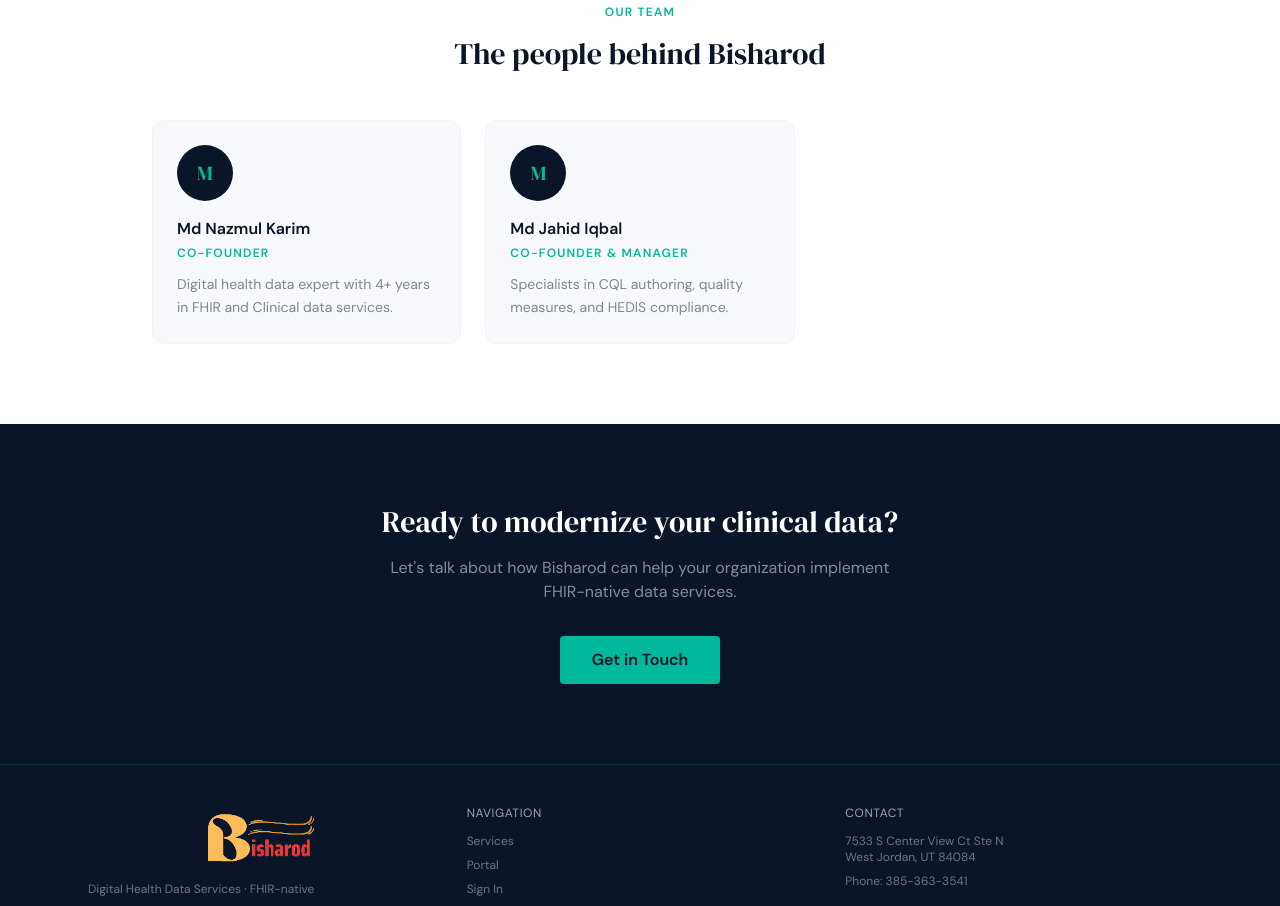
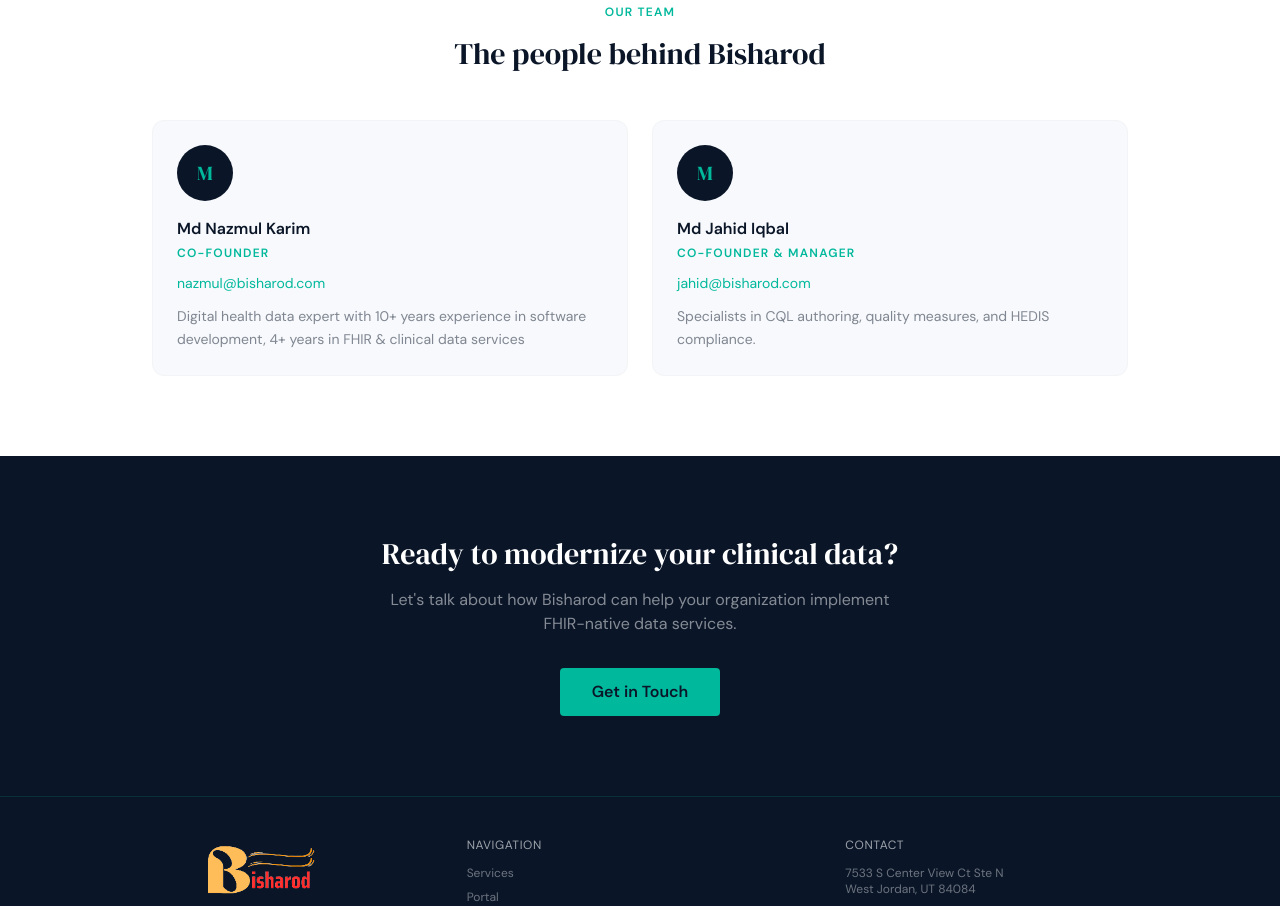
Before and after one commit to asimnipty/bisharod, a React (Vite) app in the folder frontend/: page /about in a window 1280 px wide. Shown: the part 1500-2406 px from the top of the page. Built offline with nearby package versions, Linux system fonts and the light colour scheme.

Commit message:
team email update

```diff
--- a/frontend/src/pages/AboutPage.tsx
+++ b/frontend/src/pages/AboutPage.tsx
@@ -4,11 +4,13 @@
   {
     name: "Md Nazmul Karim",
     role: "Co-Founder",
-    bio: "Digital health data expert with 4+ years in FHIR and Clinical data services.",
+    email: "nazmul@bisharod.com",
+    bio: "Digital health data expert with 10+ years experience in software development, 4+ years in FHIR & clinical data services",
   },
   {
     name: "Md Jahid Iqbal",
     role: "Co-Founder & Manager",
+    email: "jahid@bisharod.com",
     bio: "Specialists in CQL authoring, quality measures, and HEDIS compliance.",
   },
 ];
@@ -143,8 +145,8 @@
         <h2 className="font-display text-3xl text-bisharod-navy text-center mb-12">
           The people behind Bisharod
         </h2>
-        <div className="grid sm:grid-cols-3 gap-6">
-          {TEAM.map(({ name, role, bio }) => (
+        <div className="grid sm:grid-cols-2 gap-6">
+          {TEAM.map(({ name, role, email, bio }) => (
             <div
               key={name}
               className="bg-bisharod-mist border border-gray-100 rounded-xl p-6"
@@ -158,6 +160,10 @@
               <p className="text-bisharod-teal text-xs font-semibold uppercase tracking-widest mb-3">
                 {role}
               </p>
+
+              {/* Email */}
+              <p className="text-sm text-bisharod-teal mb-3">{email}</p>
+
               <p className="text-bisharod-navy/50 text-sm leading-relaxed">
                 {bio}
               </p>
```
